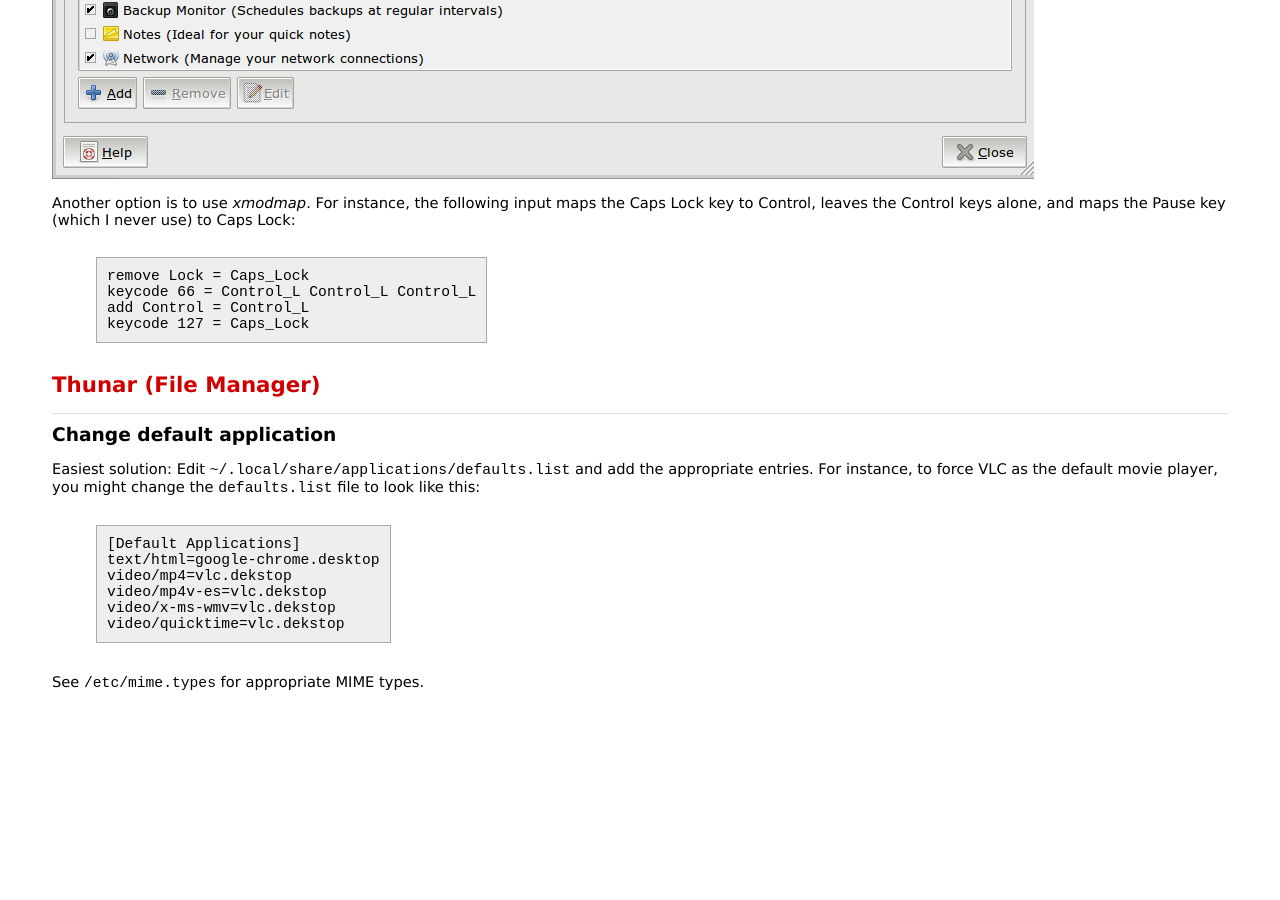
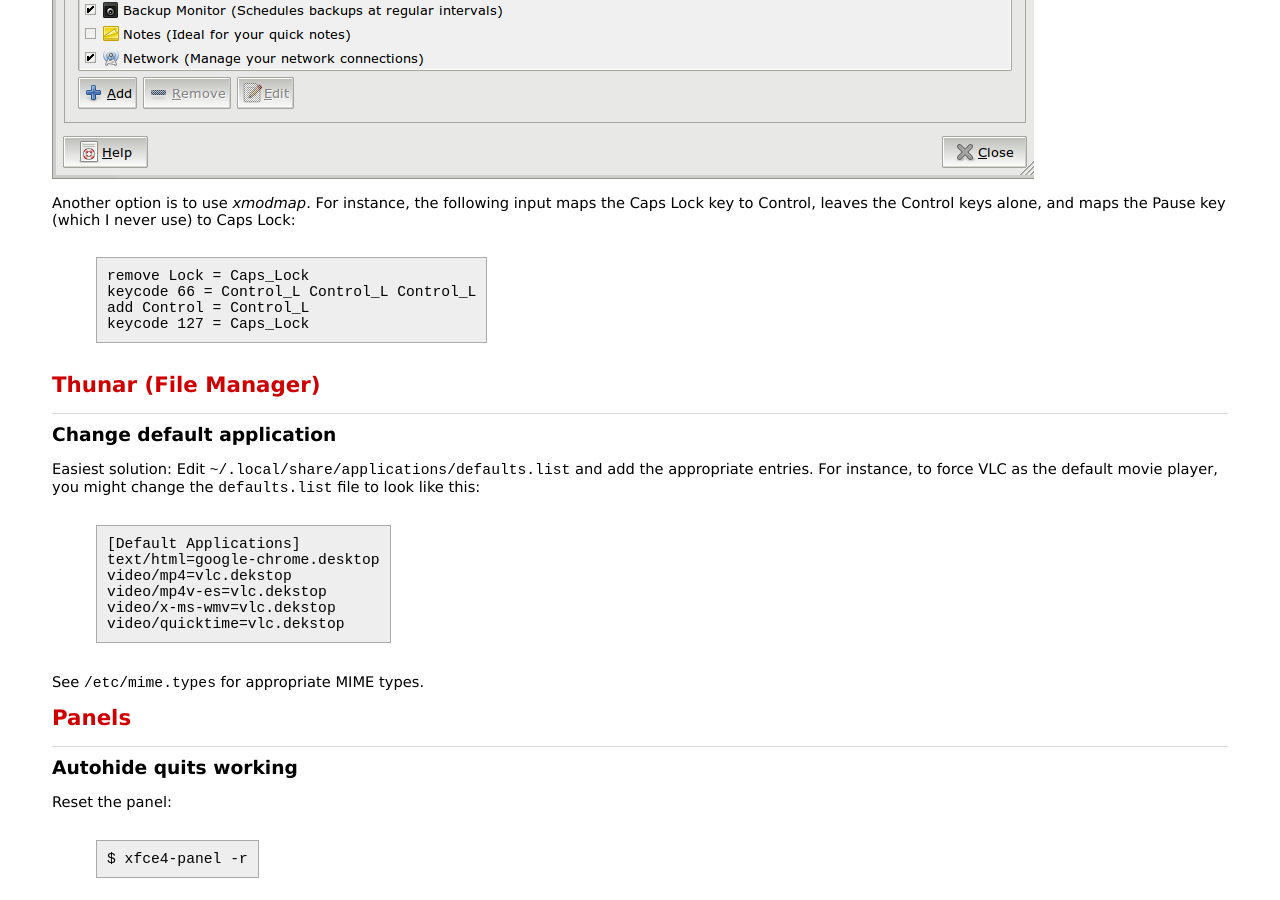
Before and after one commit to bmc/cheat-sheets, a Jekyll site: the page built from xfce.md, in a window 1280 px wide and 900 px high, scrolled down 1359 px. Built offline with Jekyll 4.4.1, drawn with Linux system fonts in a browser that asks for light colours; before the commit the page ends 2064 px from its top, so only the background shows below that; some of the changed text lies outside the part shown.

Commit message:
Autohide panel fix

```diff
--- a/xfce.md
+++ b/xfce.md
@@ -64,3 +64,11 @@ player, you might change the `defaults.list` file to look like this:
     video/quicktime=vlc.dekstop
 
 See `/etc/mime.types` for appropriate MIME types.
+
+# Panels
+
+## Autohide quits working
+
+Reset the panel:
+
+    $ xfce4-panel -r
```
